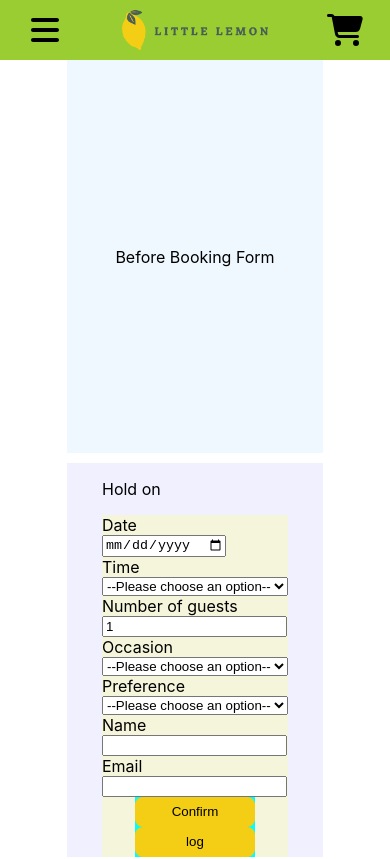
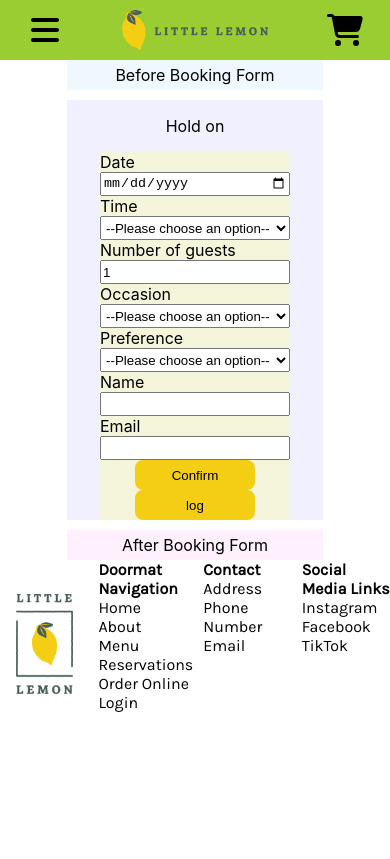
Before and after one commit to lantianqi/little-lemon, a React (Create React App) app: page /reservations in a window 390 px wide. Shown: the top 859 px of the page. Built offline with nearby package versions, Linux system fonts and the light colour scheme; a web font is replaced by a local one.

Commit message:
booking form +responsiveness

```diff
--- a/src/BookingForm.js
+++ b/src/BookingForm.js
@@ -3,7 +3,7 @@ import Button from "./Button";
 // import { useState } from "react";
 
 import * as yup from "yup";
-import { useFormik, Formik, Field, ErrorMessage } from "formik";
+import { useFormik } from "formik";
 
 function BookingForm({ availableTimes, dispatchOnDateChange, submitForm }) {
   const TimesList = (props) => {
@@ -73,7 +73,7 @@ function BookingForm({ availableTimes, dispatchOnDateChange, submitForm }) {
     }),
   });
   return (
-    <form onSubmit={formik.handleSubmit}>
+    <form onSubmit={formik.handleSubmit} className="booking_form">
       <div className="form_heading">
         {formik.dirty && formik.isValid ? <p>All good</p> : <p>Hold on</p>}
       </div>
--- a/src/CSS/BookingForm.css
+++ b/src/CSS/BookingForm.css
@@ -1,4 +1,21 @@
+.booking_form {
+  width: 50%;
+  max-width: 260px;
+  display: flex;
+  flex-direction: column;
+  justify-content: center;
+  align-items: center;
+}
+
+.booking_form input,.booking_form select {
+  box-sizing: border-box;
+  height: 1.5rem;
+  min-width: 190px;
+  padding: 1px;
+}
+
 .booking_form_view {
+  min-width: 190px;
   display: flex;
   flex-direction: column;
   justify-content: center;
@@ -11,11 +28,12 @@
   flex-direction: column;
   justify-self: center;
   align-items: center;
-  background-color: aqua;
   margin: auto;
 }
 
 .form_error {
   color: red;
   font-size: small;
+  max-width: 25ch;
+
 }
--- a/src/CSS/BookingPage.css
+++ b/src/CSS/BookingPage.css
@@ -1,7 +1,7 @@
 #booking_container {
   display: grid;
   /* height: 250px; */
-  grid-template-rows: repeat(3, [row-start] 1fr);
+  grid-template-rows: 30px 1fr 30px;
   grid-template-columns: repeat(12, [col-start] 1fr);
   gap: 10px;
   margin: 0 auto;
@@ -14,19 +14,19 @@
 }
 
 #before_booking_form {
-  grid-row: row-start 1 / span 1;
+  /* grid-row: row-start 1 / span 1; */
   grid-column: col-start 3 / span 8;
   background-color: aliceblue;
 }
 
 #booking_form_container {
-  grid-row: row-start 2 / span 1;
+  /* grid-row: row-start 2 / span 5; */
   grid-column: col-start 3 / span 8;
   background-color: rgb(241, 240, 255);
 }
 
 #after_booking_form {
-  grid-row: row-start 3 / span 1;
+  /* grid-row: row-start 6 / span 1; */
   grid-column: col-start 3 / span 8;
   background-color: rgb(255, 240, 254);
 }
--- a/src/CSS/styles.css
+++ b/src/CSS/styles.css
@@ -172,3 +172,20 @@ Login CSS
   margin-top: 0;
   margin-bottom: 0;
 }
+
+/*
+ConfirmedBooking CSS
+*/
+.confirmed-booking {
+  height: 400px;
+  background-color: #FBDABB;
+  display: flex;
+  justify-content: center;
+  align-items: center;
+}
+
+.confirmed-booking h1 {
+  font-size: 40px;
+  margin-top: 0;
+  margin-bottom: 0;
+}
--- a/src/ConfirmedBooking.js
+++ b/src/ConfirmedBooking.js
@@ -1,7 +1,11 @@
 function ConfirmedBooking() {
   return (
     <>
-      <h1>The Reservation has been confirmed!</h1>
+      <div className="confirmed-booking">
+        <div className="confirmed-booking-content">
+          <h1>Thank you. Your reservation has been confirmed.</h1>
+        </div>
+      </div>
     </>
   );
 }
--- a/src/Header.js
+++ b/src/Header.js
@@ -12,7 +12,6 @@ import "./CSS/Header.css";
 import Nav from "./Nav";
 
 function Header() {
-  const [bigWindow, setBigWindow] = useState(false);
   const [showMenu, setShowMenu] = useState(false);
   const { windowWidth } = useWindowResize();
   const navRef = useRef(null);
@@ -22,10 +21,8 @@ function Header() {
   useEffect(() => {
     if (windowWidth > 768) {
       setShowMenu(true);
-      setBigWindow(true);
     } else {
       setShowMenu(false);
-      setBigWindow(false);
     }
   }, [windowWidth]);
 
--- a/src/Specials.js
+++ b/src/Specials.js
@@ -34,7 +34,8 @@ const cards = [
 
 const CardsList = (props) => {
   const cardsList = props.data.map((card, index) => {
-    return (<li>
+    return (
+      <li>
         <Card
           id={"card" + index}
           key={"card" + index}
@@ -43,7 +44,8 @@ const CardsList = (props) => {
           food_description={card.food_description}
           img_src={card.img_src}
         />
-    </li>);
+      </li>
+    );
   });
   return <ul>{cardsList}</ul>;
 };
```
Lines whose indentation alone changed are shown as unchanged.
